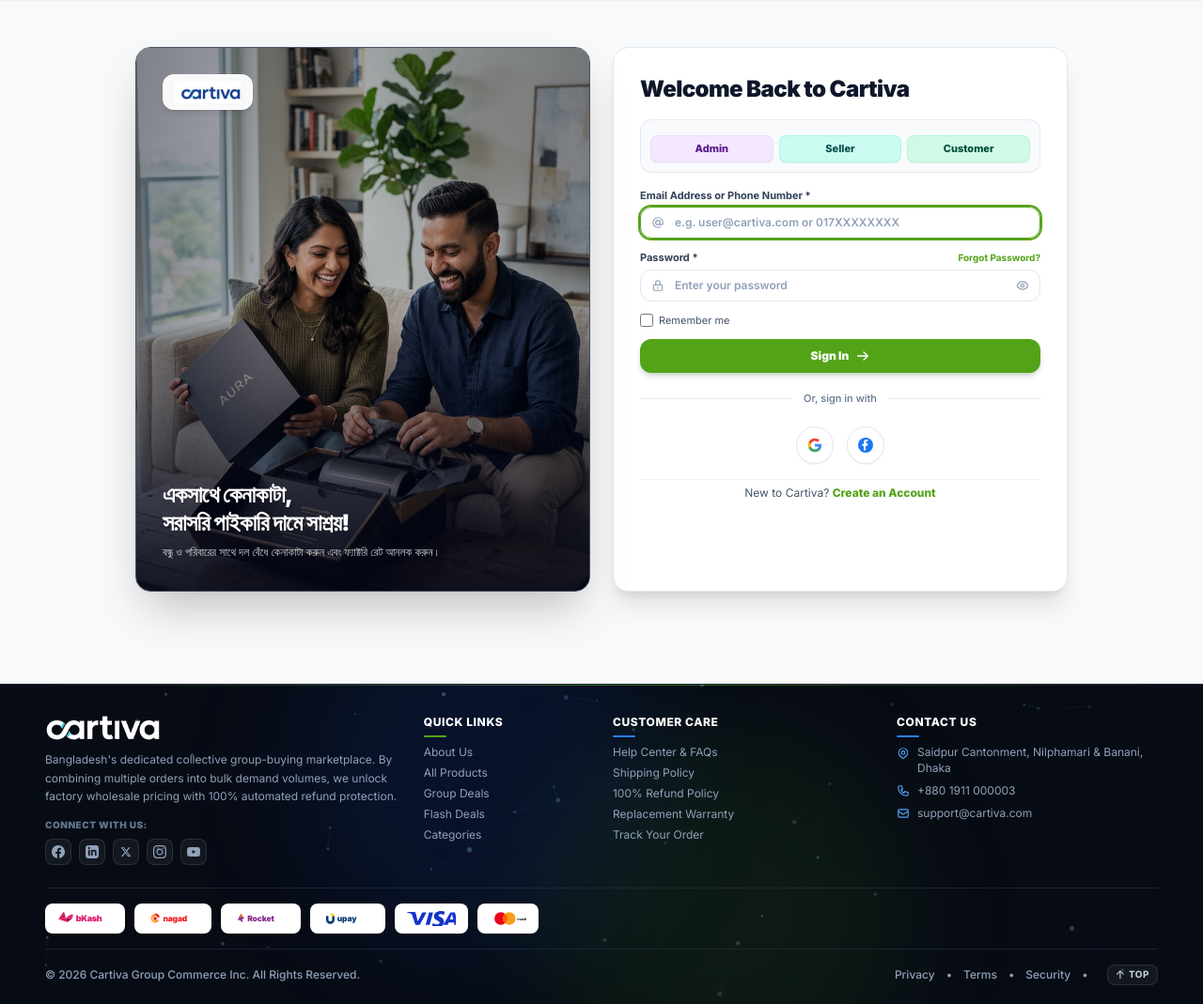
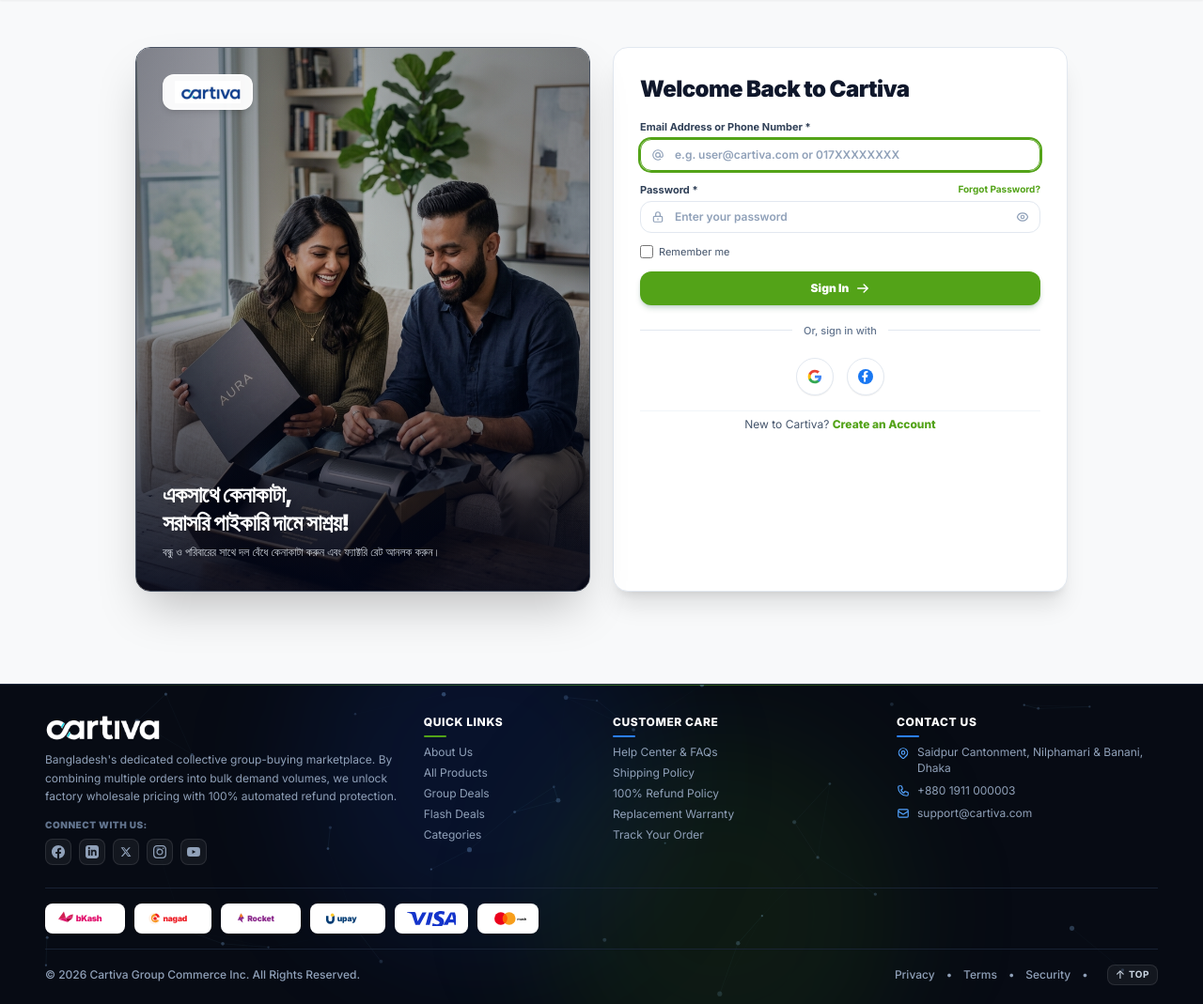
Before and after one commit to arif42sh/Cartiva, a Laravel app: page /login in a window 1280 px wide. Shown: the part 73-1142 px from the top of the page at 94% size. Run offline with Laravel 12, Linux system fonts and the light colour scheme; data that the repository does not hold is empty; style sheets or scripts are compiled from the project's sources; parts of the project's set-up code (start-up, migrations or seed data) failed here and were passed over; some web fonts are replaced.

Commit message:
Remove demo login switcher buttons from login page

```diff
--- a/resources/views/auth/login.blade.php
+++ b/resources/views/auth/login.blade.php
@@ -4,13 +4,7 @@
 
 @section('content')
 <div class="max-w-5xl mx-auto px-4 py-3 sm:py-5 flex items-center justify-center min-h-[calc(100vh-120px)]"
-     x-data="{
-        showPass: false,
-        fillDemo(email, pass) {
-            document.getElementById('email').value = email;
-            document.getElementById('password').value = pass;
-        }
-     }">
+     x-data="{ showPass: false }">
 
     <!-- Split-Screen Container (50-50 Screen Ratio, Viewport Fit) -->
     <div class="grid grid-cols-1 lg:grid-cols-12 gap-5 lg:gap-6 items-stretch w-full">
@@ -99,53 +93,6 @@
                     <h1 class="text-xl sm:text-2xl font-black text-slate-900 tracking-tight">
                         Welcome Back to Cartiva
                     </h1>
-
-                </div>
-
-                @if(auth()->check())
-                    <div class="p-3 rounded-xl bg-amber-50 border border-amber-200 text-amber-900 text-xs flex flex-col sm:flex-row sm:items-center justify-between gap-2 shadow-2xs">
-                        <div>
-                            <span class="font-black block">Signed in: {{ auth()->user()->name }} ({{ ucfirst(auth()->user()->role) }})</span>
-                            <span class="text-[11px] text-amber-700">Want to test as another user? Click below:</span>
-                        </div>
-                        <div class="flex items-center space-x-1.5">
-                            @if(auth()->user()->isSeller())
-                                <a href="{{ route('switch-user', 'customer') }}" class="px-3 py-1 rounded-lg bg-emerald-600 hover:bg-emerald-700 text-white font-extrabold text-[11px] shadow-2xs">
-                                    Switch to Customer
-                                </a>
-                            @else
-                                <a href="{{ route('switch-user', 'seller') }}" class="px-3 py-1 rounded-lg bg-[#53a318] hover:bg-[#468c13] text-white font-extrabold text-[11px] shadow-2xs">
-                                    Switch to Seller
-                                </a>
-                            @endif
-                        </div>
-                    </div>
-                @endif
-
-                <!-- 1-Click Quick Demo Login Switchers -->
-                <div class="p-2.5 rounded-xl bg-slate-50 border border-slate-200/80 space-y-1.5">
-                    <div class="flex items-center justify-between">
-
-                    </div>
-                    <div class="grid grid-cols-3 gap-1.5 text-xs font-bold">
-                        <a href="{{ route('switch-user', 'admin') }}"
-                           class="py-1.5 px-2 rounded-lg bg-purple-100 hover:bg-purple-200 text-purple-900 border border-purple-200/60 transition-all flex items-center justify-center space-x-1 text-[11px] font-extrabold shadow-2xs">
-
-                            <span>Admin</span>
-                        </a>
-
-                        <a href="{{ route('switch-user', 'seller') }}"
-                           class="py-1.5 px-2 rounded-lg bg-teal-100 hover:bg-teal-200 text-teal-900 border border-teal-200/60 transition-all flex items-center justify-center space-x-1 text-[11px] font-extrabold shadow-2xs">
-
-                            <span>Seller</span>
-                        </a>
-
-                        <a href="{{ route('switch-user', 'customer') }}"
-                           class="py-1.5 px-2 rounded-lg bg-emerald-100 hover:bg-emerald-200 text-emerald-900 border border-emerald-200/60 transition-all flex items-center justify-center space-x-1 text-[11px] font-extrabold shadow-2xs">
-
-                            <span>Customer</span>
-                        </a>
-                    </div>
                 </div>
 
                 <!-- Login Form -->
```
